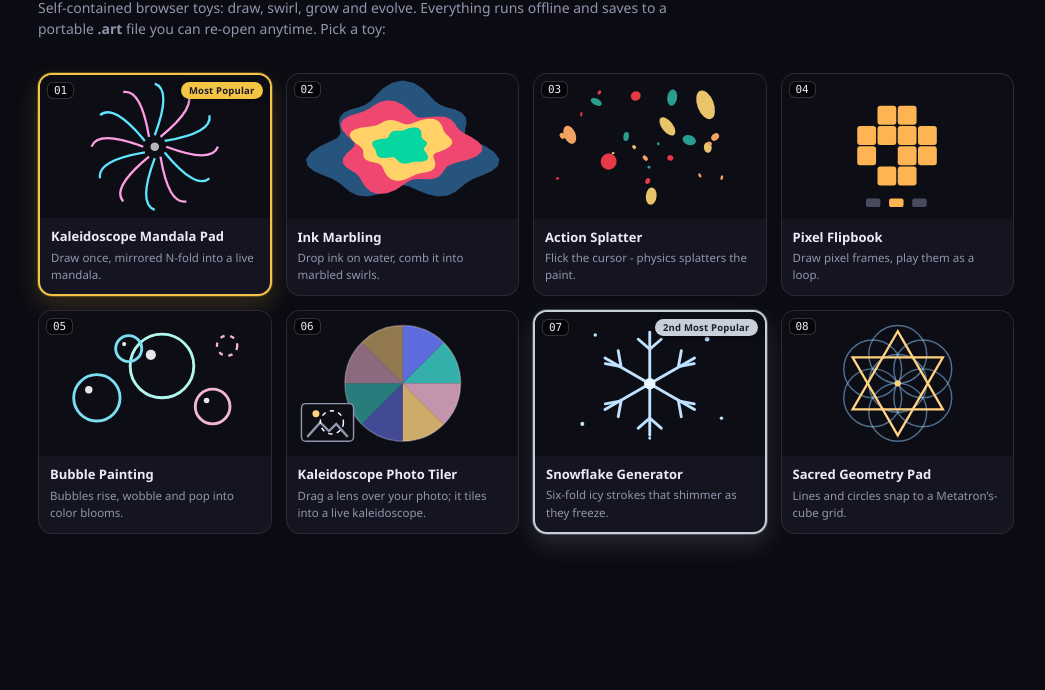
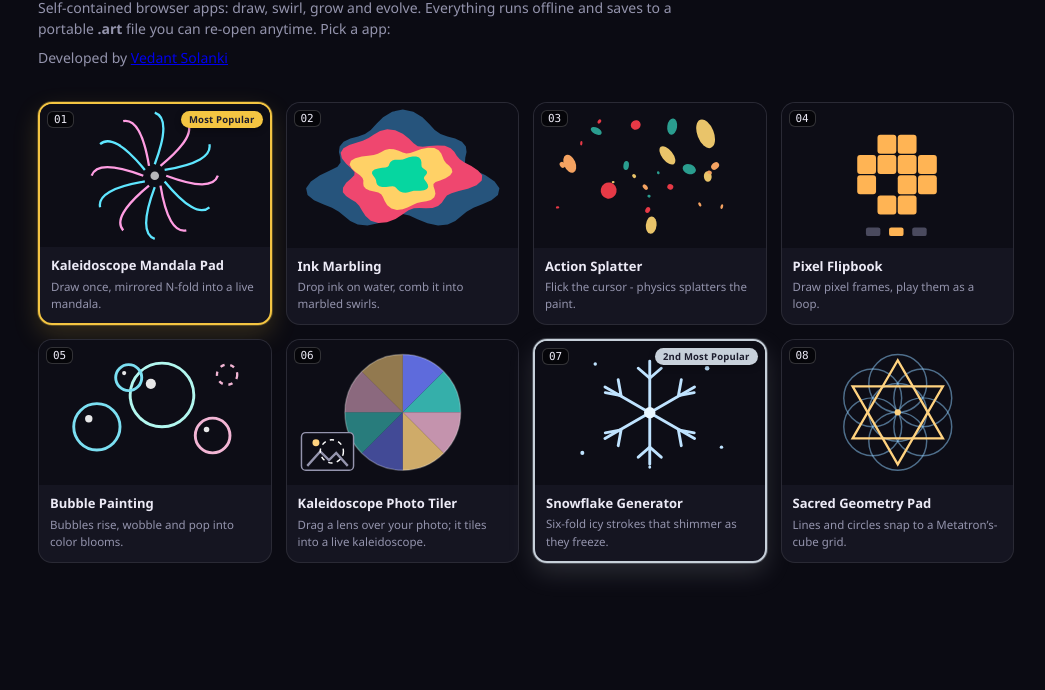
Before and after one commit to solankivedant/ArtzLoop, a website: page index.html in a window 1280 px wide. Shown: the part 110-800 px from the top of the page, without its empty margins (114-1159 px from the left). Drawn offline with Linux system fonts and the light colour scheme.

Commit message:
main index file change 2

```diff
--- a/index.html
+++ b/index.html
@@ -51,8 +51,16 @@ footer{max-width:1020px;margin:0 auto;padding:0 22px 40px;color:var(--tx2);font-
 <body>
 <div class="hero">
   <h1><em>ArtzLoop</em> - 8 generative art </h1>
-  <p>Self-contained browser toys: draw, swirl, grow and evolve. Everything runs offline and saves to a portable
-  <b>.art</b> file you can re-open anytime. Pick a toy:</p>
+  <p>Self-contained browser apps: draw, swirl, grow and evolve. Everything runs offline and saves to a portable
+  <b>.art</b> file you can re-open anytime. Pick a app:</p>
+  <p>
+    Developed by
+    <a href="https://www.linkedin.com/in/solanki-vedant/"
+       target="_blank"
+       rel="noopener noreferrer">
+      Vedant Solanki
+    </a>
+  </p>
 </div>
 <main><div class="cards">
 <a class="card" href="apps/01-kaleidoscope-mandala-pad/index.html"><span class="cnum">01</span><span class="cbadge">Most Popular</span><svg xmlns="http://www.w3.org/2000/svg" viewBox="0 0 160 100"><path d="M88.0 50.0 Q120.0 62.0 124.0 50.0" fill="none" stroke="#ff9de2" stroke-width="1.6"/><path d="M86.9 54.0 Q108.6 80.4 118.1 72.0" fill="none" stroke="#5ee6ff" stroke-width="1.6"/><path d="M84.0 56.9 Q89.6 90.6 102.0 88.1" fill="none" stroke="#ff9de2" stroke-width="1.6"/><path d="M80.0 58.0 Q68.0 90.0 80.0 94.0" fill="none" stroke="#5ee6ff" stroke-width="1.6"/><path d="M76.0 56.9 Q49.6 78.6 58.0 88.1" fill="none" stroke="#ff9de2" stroke-width="1.6"/><path d="M73.1 54.0 Q39.4 59.6 41.9 72.0" fill="none" stroke="#5ee6ff" stroke-width="1.6"/><path d="M72.0 50.0 Q40.0 38.0 36.0 50.0" fill="none" stroke="#ff9de2" stroke-width="1.6"/><path d="M73.1 46.0 Q51.4 19.6 41.9 28.0" fill="none" stroke="#5ee6ff" stroke-width="1.6"/><path d="M76.0 43.1 Q70.4 9.4 58.0 11.9" fill="none" stroke="#ff9de2" stroke-width="1.6"/><path d="M80.0 42.0 Q92.0 10.0 80.0 6.0" fill="none" stroke="#5ee6ff" stroke-width="1.6"/><path d="M84.0 43.1 Q110.4 21.4 102.0 11.9" fill="none" stroke="#ff9de2" stroke-width="1.6"/><path d="M86.9 46.0 Q120.6 40.4 118.1 28.0" fill="none" stroke="#5ee6ff" stroke-width="1.6"/><circle cx="80" cy="50" r="3" fill="#fff" opacity=".7"/></svg><div class="cbody"><b>Kaleidoscope Mandala Pad</b><p>Draw once, mirrored N-fold into a live mandala.</p></div></a>
@@ -70,5 +78,6 @@ footer{max-width:1020px;margin:0 auto;padding:0 22px 40px;color:var(--tx2);font-
 <a class="card" href="apps/13-sacred-geometry-pad/index.html"><span class="cnum">08</span><svg xmlns="http://www.w3.org/2000/svg" viewBox="0 0 160 100"><g fill="none" stroke="#8fd0ff" stroke-opacity=".5"><circle cx="80" cy="50" r="20"/><circle cx="80" cy="30" r="20"/><circle cx="80" cy="70" r="20"/><circle cx="97.3" cy="40" r="20"/><circle cx="97.3" cy="60" r="20"/><circle cx="62.7" cy="40" r="20"/><circle cx="62.7" cy="60" r="20"/></g><g stroke="#ffd27f" stroke-width="1.6" fill="none"><path d="M80 14 111.2 68H48.8Z"/><path d="M80 86 48.8 32h62.4Z"/></g><circle cx="80" cy="50" r="2.2" fill="#ffd27f"/></svg><div class="cbody"><b>Sacred Geometry Pad</b><p>Lines and circles snap to a Metatron’s-cube grid.</p></div></a>
 </div></main>
 <!-- <footer>No sign-in, no analytics, no backend - your art lives in your .art files.</footer> -->
+ <!-- <footer>Developed by Vedant Solanki</footer> -->
 </body>
 </html>
```
